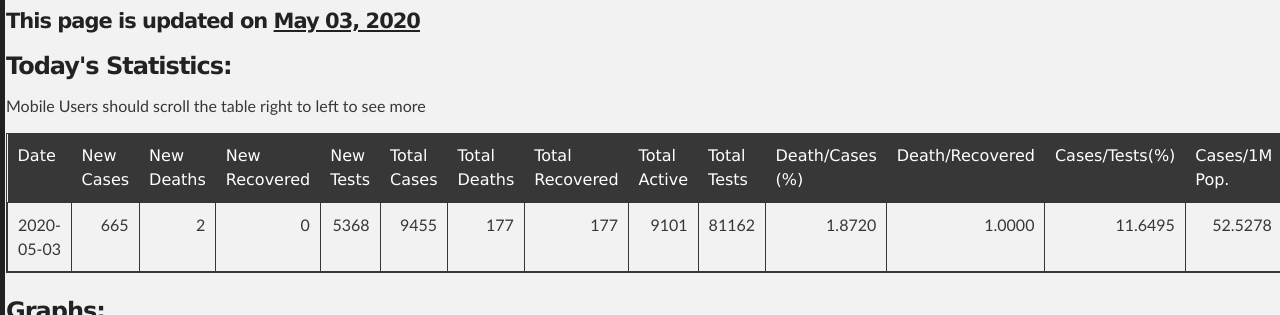
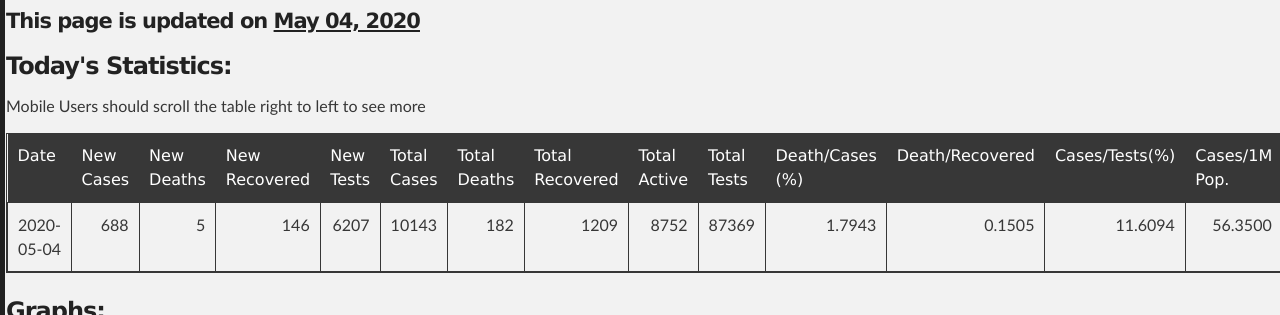
Before and after one commit to promitbasak/covid19bd, a Jekyll site: the page index.html, which Jekyll copies as it is, in a window 1280 px wide and 900 px high, cut to the strip 322-637 px from the top of the window. Built offline with Jekyll 4.4.1, drawn with Linux system fonts in a browser that asks for light colours; some of the changed text lies outside the part shown.

Commit message:
Update index.html

```diff
--- a/index.html
+++ b/index.html
@@ -45,7 +45,7 @@
         <h2 id="covid-19-in-bangladesh">Covid-19 in Bangladesh</h2>
 
 
-    <h4 id="this-page-is-updated-on-may-03-2020">This page is updated on <strong><u>May 03, 2020</u></strong></h4>
+    <h4 id="this-page-is-updated-on-may-04-2020">This page is updated on <strong><u>May 04, 2020</u></strong></h4>
     <h3> Today's Statistics:</h3>
         <p> Mobile Users should scroll the table right to left to see more</p>
     <table class="table table-bordered table-hover table-condensed">
@@ -66,21 +66,21 @@
 <th title="Field #15">Deaths/1M Pop.</th>
 </tr></thead>
 <tbody><tr>
-<td>2020-05-03</td>
-<td align="right">665</td>
-<td align="right">2</td>
-<td align="right">0</td>
-<td align="right">5368</td>
-<td align="right">9455</td>
-<td align="right">177</td>
-<td align="right">177</td>
-<td align="right">9101</td>
-<td align="right">81162</td>
-<td align="right">1.8720</td>
-<td align="right">1.0000</td>
-<td align="right">11.6495</td>
-<td align="right">52.5278</td>
-<td align="right">0.9833</td>
+<td>2020-05-04</td>
+<td align="right">688</td>
+<td align="right">5</td>
+<td align="right">146</td>
+<td align="right">6207</td>
+<td align="right">10143</td>
+<td align="right">182</td>
+<td align="right">1209</td>
+<td align="right">8752</td>
+<td align="right">87369</td>
+<td align="right">1.7943</td>
+<td align="right">0.1505</td>
+<td align="right">11.6094</td>
+<td align="right">56.3500</td>
+<td align="right">1.0111</td>
 </tr>
 </tbody>
   </table>
@@ -88,16 +88,16 @@
         <h3>Graphs:</h3>
         <div class="photo-album">
       <div>
-        <img src="https://raw.githubusercontent.com/promitbasak/Covid-19_bd_extended/master/assests/2020-05-03/Figure_1.png">
+        <img src="https://raw.githubusercontent.com/promitbasak/Covid-19_bd_extended/master/assests/2020-05-04/Figure_1.png">
         <h5>Overall Condition</h5>
       </div>
 
       <div>
-        <img src="https://raw.githubusercontent.com/promitbasak/Covid-19_bd_extended/master/assests/2020-05-03/Figure_2.png">
+        <img src="https://raw.githubusercontent.com/promitbasak/Covid-19_bd_extended/master/assests/2020-05-04/Figure_2.png">
         <h5>Total Cases</h5>
       </div>
       <div>
-        <img src="https://raw.githubusercontent.com/promitbasak/Covid-19_bd_extended/master/assests/2020-05-03/Figure_8.png">
+        <img src="https://raw.githubusercontent.com/promitbasak/Covid-19_bd_extended/master/assests/2020-05-04/Figure_8.png">
         <h5>Total Deaths</h5>
       </div>
       <div>
@@ -105,7 +105,7 @@
         <h5>District-wise Corona Map</h5>
       </div>
       <div>
-        <img src="https://raw.githubusercontent.com/promitbasak/Covid-19_bd_extended/master/assests/2020-05-03/Figure_20.png">
+        <img src="https://raw.githubusercontent.com/promitbasak/Covid-19_bd_extended/master/assests/2020-05-04/Figure_20.png">
         <h5>BD vs USA: Cases</h5>
       </div>
       <div>
@@ -1619,19 +1619,36 @@
 <td>2020-05-03</td>
 <td align="right">665</td>
 <td align="right">2</td>
-<td align="right">0</td>
+<td align="right">886</td>
 <td align="right">5368</td>
 <td align="right">9455</td>
 <td align="right">177</td>
-<td align="right">177</td>
-<td align="right">9101</td>
+<td align="right">1063</td>
+<td align="right">8215</td>
 <td align="right">81162</td>
 <td align="right">1.8720</td>
-<td align="right">1.0000</td>
+<td align="right">0.1665</td>
 <td align="right">11.6495</td>
 <td align="right">52.5278</td>
 <td align="right">0.9833</td>
 </tr>
+<tr>
+<td>2020-05-04</td>
+<td align="right">688</td>
+<td align="right">5</td>
+<td align="right">146</td>
+<td align="right">6207</td>
+<td align="right">10143</td>
+<td align="right">182</td>
+<td align="right">1209</td>
+<td align="right">8752</td>
+<td align="right">87369</td>
+<td align="right">1.7943</td>
+<td align="right">0.1505</td>
+<td align="right">11.6094</td>
+<td align="right">56.3500</td>
+<td align="right">1.0111</td>
+</tr>
 </tbody></table>
         <p></p>
         <p> Data Sources: Self created dataset which can be found at <a href="https://github.com/promitbasak/Covid-19_bd_extended">this repository</a>. This dataset uses govt issued press releases from <a href="https://corona.gov.bd/press-release">Here</a>, <a href="https://iedcr.gov.bd/">Here</a> and <a href="https://iedcr.gov.bd/website/index.php/component/content/article/11-others/227-pressrelease">Here</a>.</p>
```
